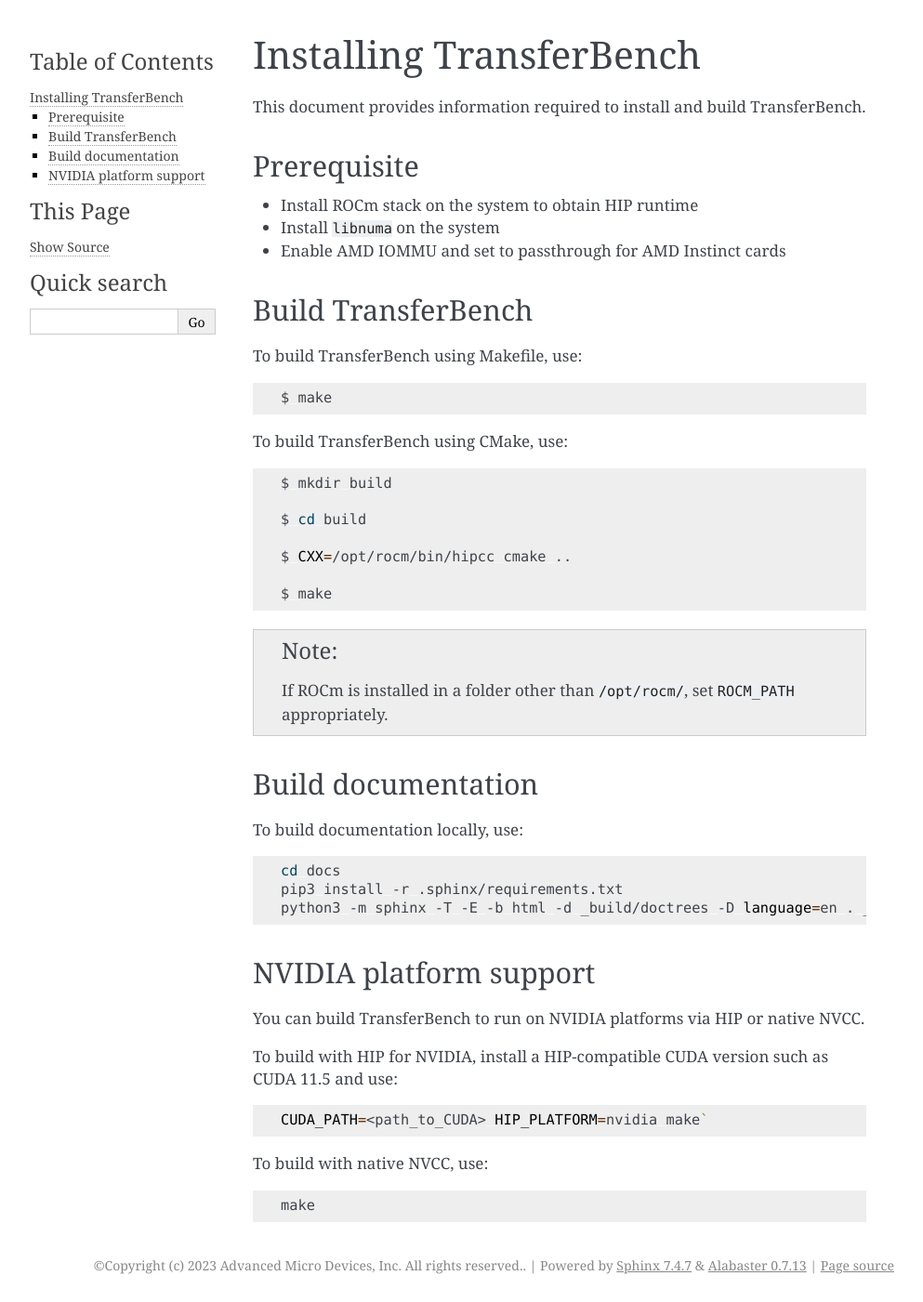
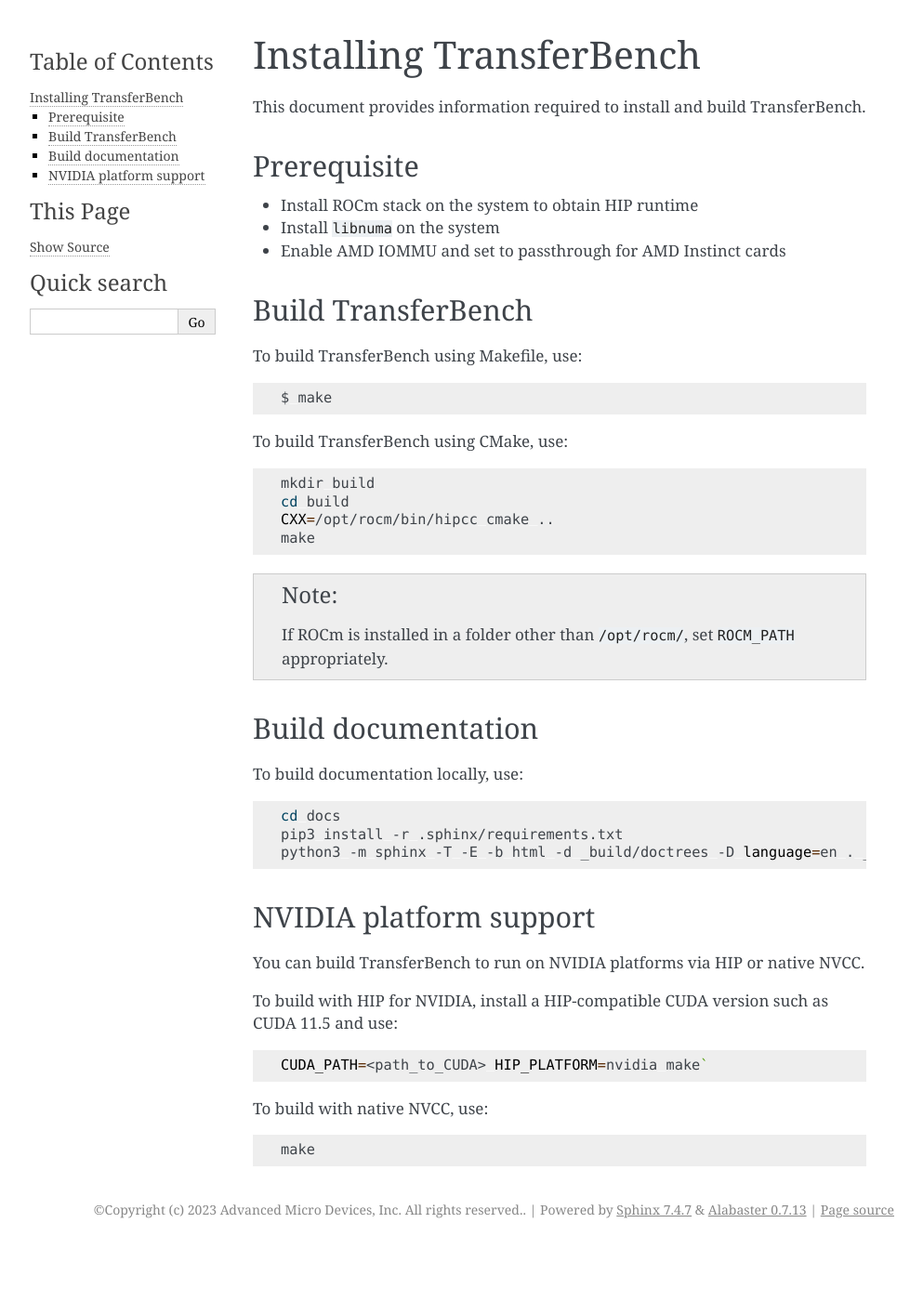
Before and after one commit to ROCm/TransferBench, a Sphinx documentation site: the page built from docs/install/install.rst, in a window 1280 px wide. Shown: the whole page at 93% size, without its empty margins (148-1141 px from the left). Built offline with Sphinx 7.4.7, drawn with Linux system fonts in a browser that asks for light colours; the version number could not be read and is left out; after the commit the page ends 1341 px from its top, so only the background shows below that.

Commit message:
minor corrections

```diff
--- a/docs/how to/use-transferbench.rst
+++ b/docs/how to/use-transferbench.rst
@@ -128,7 +128,7 @@
        | - N:    Null memory              (index ignored)
 
 Round brackets and arrows "->" can be included for human clarity, but will be ignored.
-Lines starting with # will be ignored. Lines starting with ## will be echoed to output.
+Lines starting with # are ignored while lines starting with ## are echoed to the output.
 
 **Transfer examples:**
 
--- a/docs/install/install.rst
+++ b/docs/install/install.rst
@@ -30,13 +30,10 @@
 
 .. code-block:: bash
 
-                $ mkdir build
-
-                $ cd build
-
-                $ CXX=/opt/rocm/bin/hipcc cmake ..
-
-                $ make
+  mkdir build
+  cd build
+  CXX=/opt/rocm/bin/hipcc cmake ..
+  make
 
 .. note::
 
```
